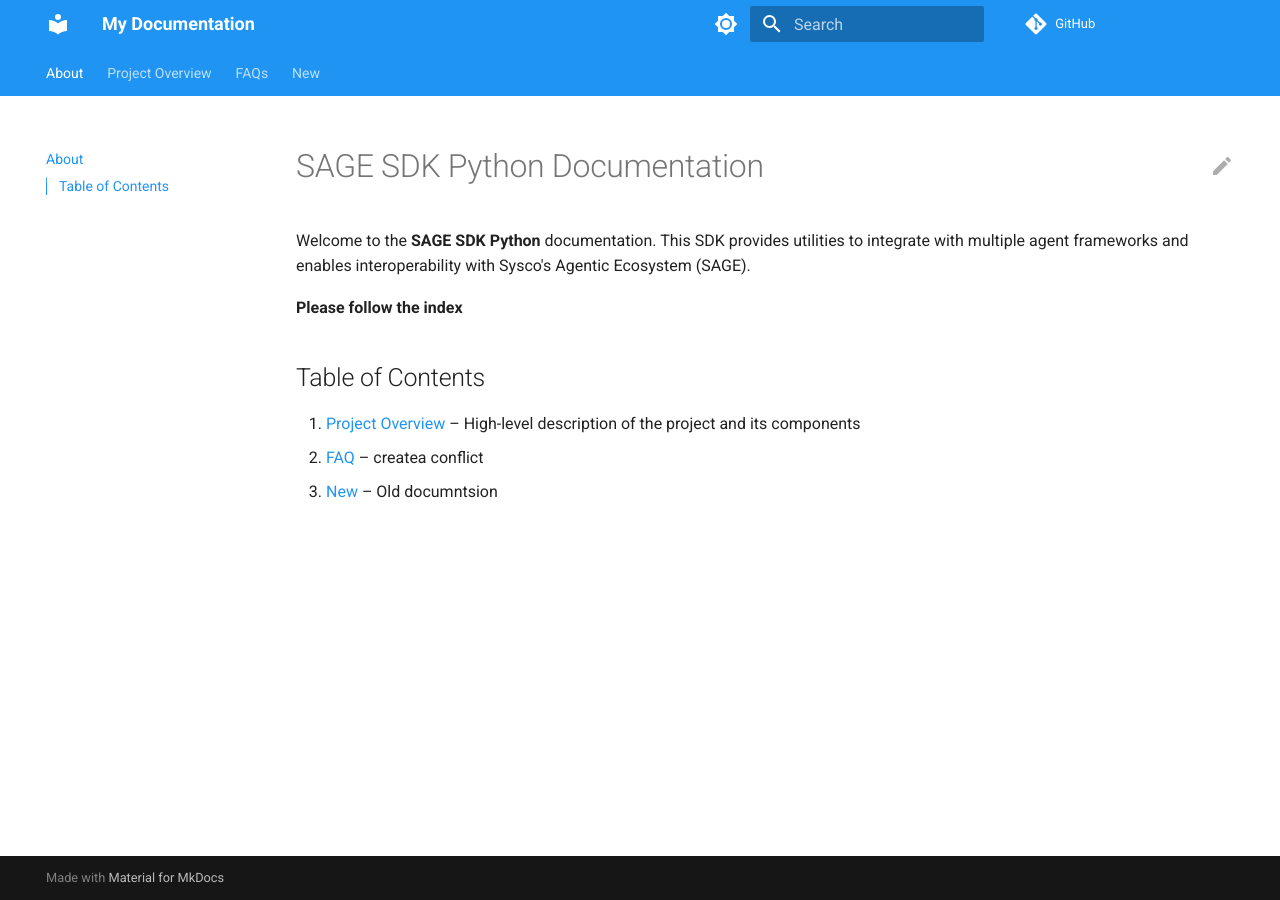
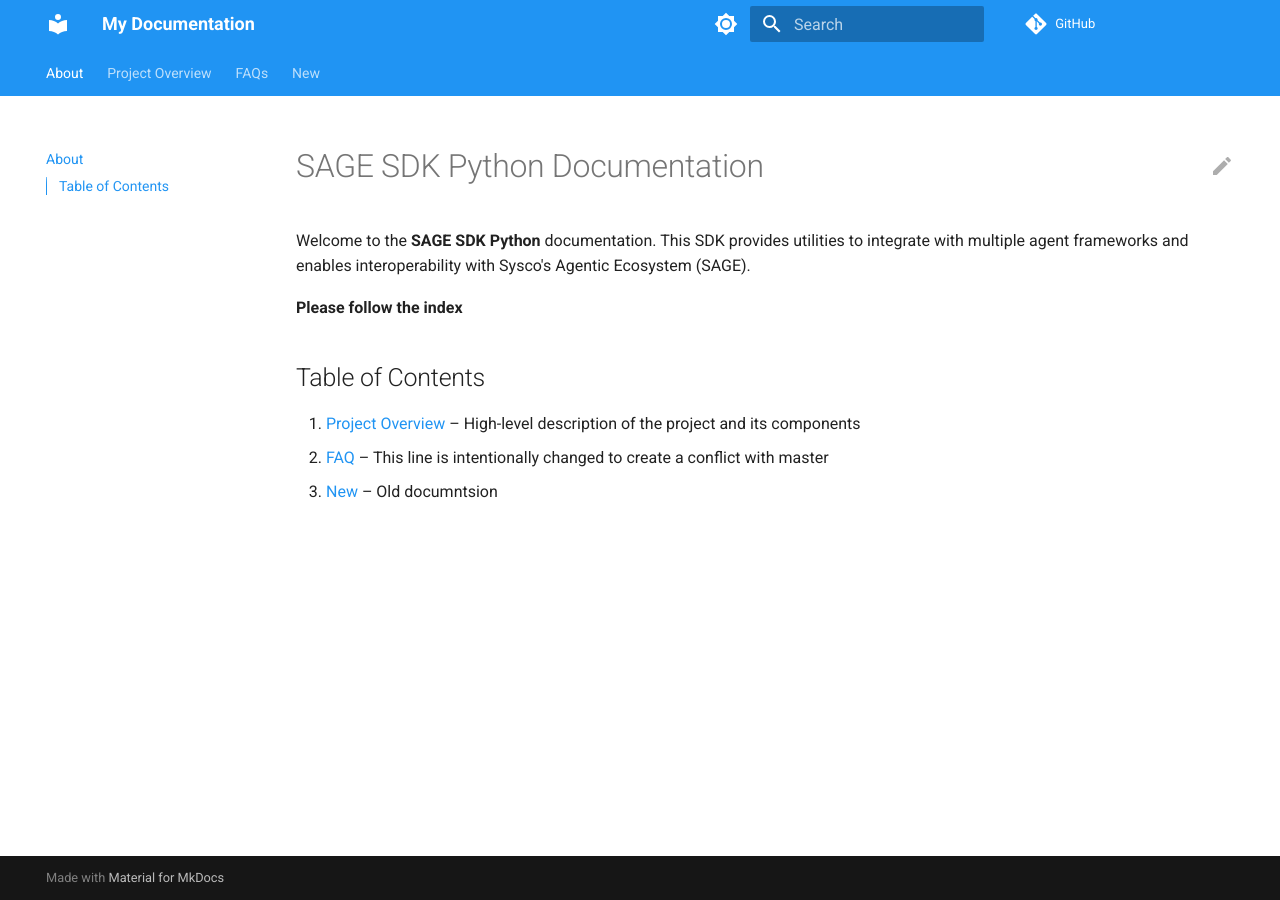
Before and after one commit to Abhijnan345Ghosh/google_adk_ollama_project, an MkDocs documentation site: the page built from docs/index.md, in a window 1280 px wide. Built offline with MkDocs 1.6.1 and Material for MkDocs 9.7.7, drawn with Linux system fonts in a browser that asks for light colours; comment, search, counter and statistics services are not loaded.

Commit message:
chanegs to check conflict

```diff
--- a/docs/index.md
+++ b/docs/index.md
@@ -7,5 +7,5 @@ Welcome to the **SAGE SDK Python** documentation. This SDK provides utilities to
 ## Table of Contents
 
 1. [Project Overview](project-overview.md) – High-level description of the project and its components
-2. [FAQ](faq.md) – createa  conflict
+2. [FAQ](faq.md) – This line is intentionally changed to create a conflict with master
 3. [New](new.md) – Old documntsion
```
